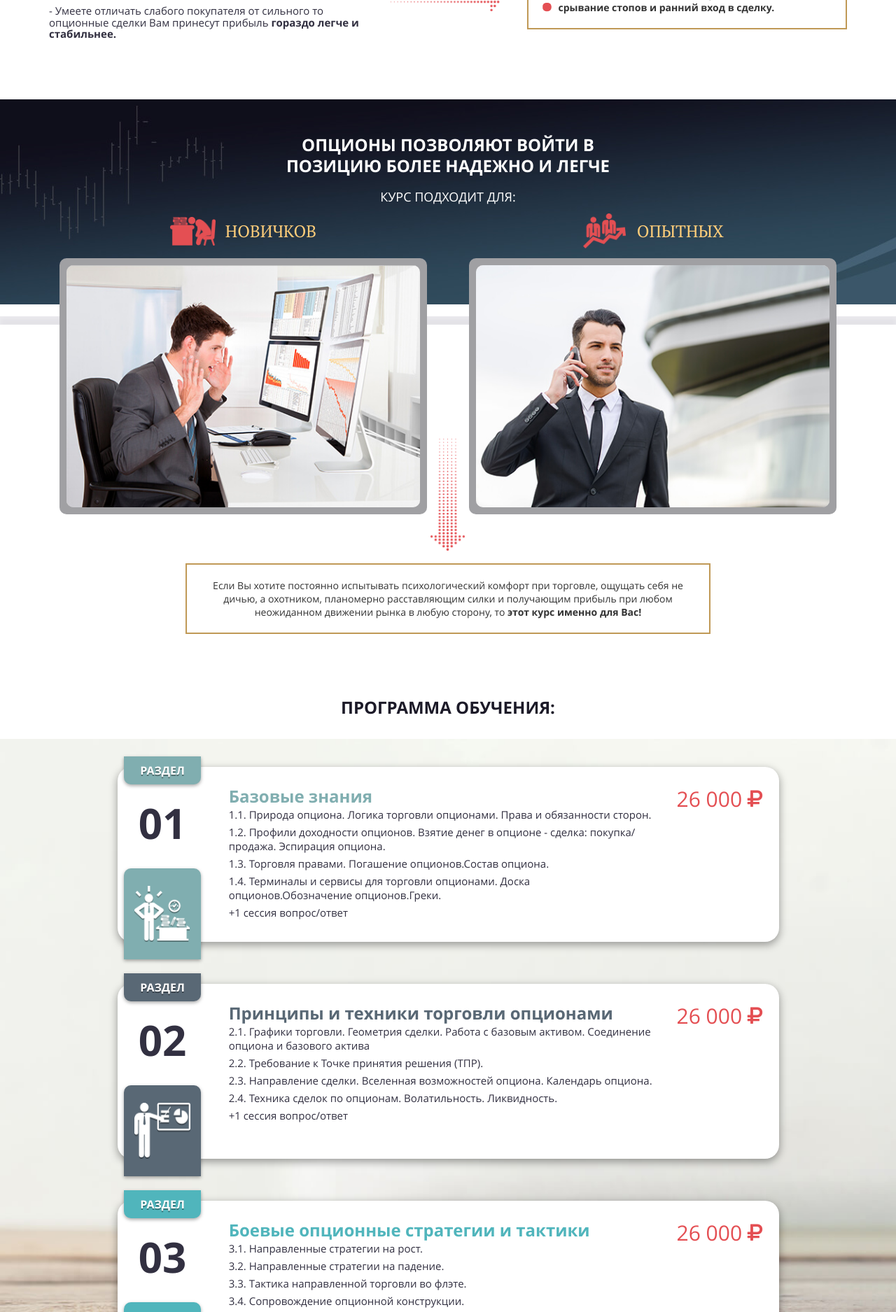
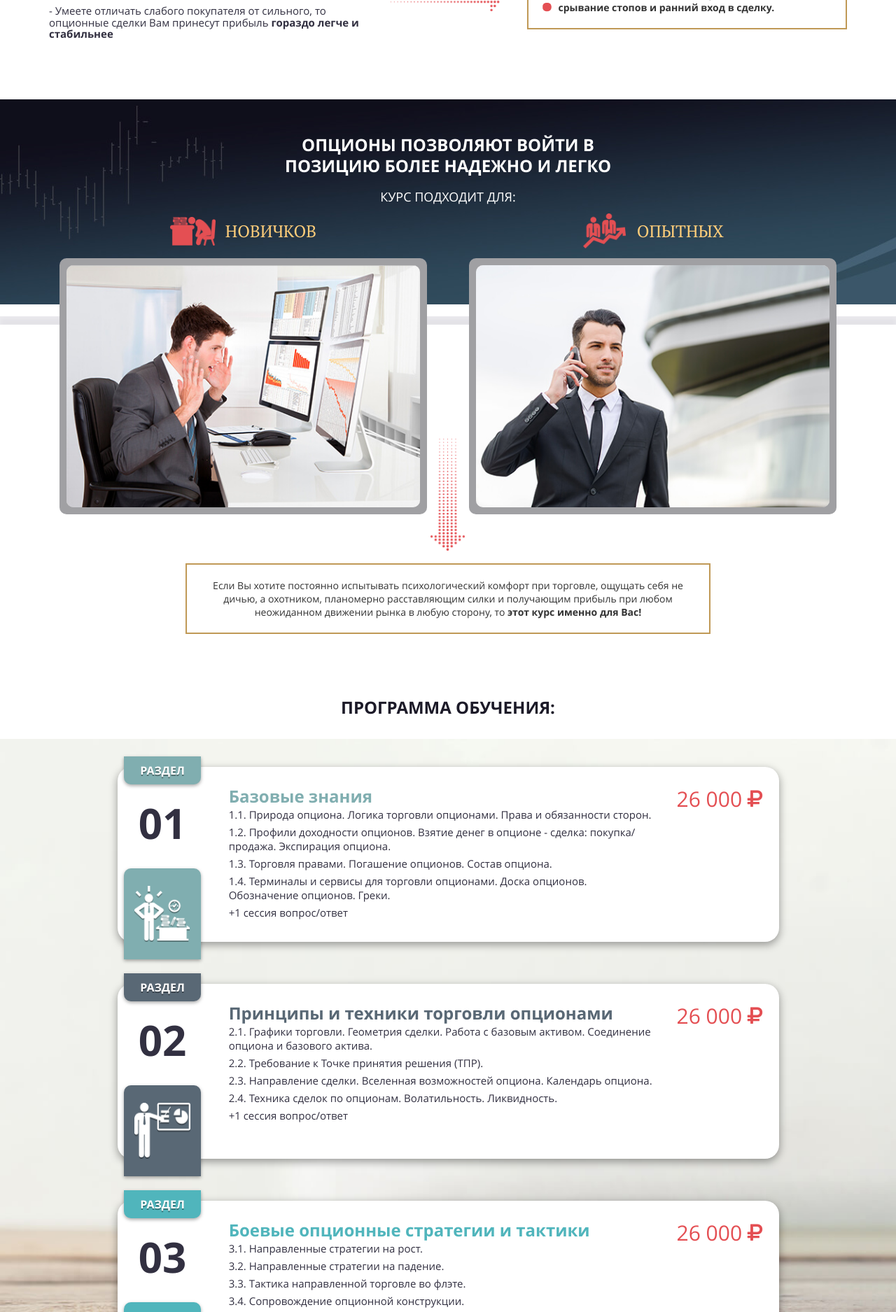
Before and after one commit to mrmcing/purnov, a PHP site: page / in a window 1280 px wide. Shown: the part 944-2819 px from the top of the page at 70% size. Run offline with PHP 8.4, Linux system fonts and the light colour scheme.

Commit message:
правки от маркетинга

```diff
--- a/index.php
+++ b/index.php
@@ -52,7 +52,7 @@
         <div class="row">
             <div class="col-md-8 col-md-offset-2 col-xs-12">
                 <h1>Опционы На Старт!</h1>
-                <p class="sub-title">Уникальная авторская методика Александра Пурнова по направленной торговли опционами</p>
+                <p class="sub-title">Уникальная авторская методика Александра Пурнова для направленной торговле опционами</p>
             </div>
             <div class="col-md-10 col-md-offset-1 col-xs-12">
                 <div class="box-what-is-it">
@@ -85,7 +85,7 @@
                             <h4>Если Вы:</h4>
                             <ul>
                                 <li>- Уже начинаете видеть уровни покупок и продаж</li>
-                                <li>- Умеете отличать слабого покупателя от сильного то опционные сделки Вам принесут прибыль <strong>гораздо легче и стабильнее.</strong></li>
+                                <li>- Умеете отличать слабого покупателя от сильного, то опционные сделки Вам принесут прибыль <strong>гораздо легче и стабильнее</strong></li>
                             </ul>
                         </div>
                         <div class="col-md-2 col-sm-3 hidden-xs">
@@ -97,7 +97,7 @@
                                     <img class="media-object" src="img/icon/important.png" alt="...">
                                 </div>
                                 <div class="media-body">
-                                    <p>И самое главное торговля опционами позволит избежать основных ошибок в трейдинге - <strong>постоянное срывание стопов и ранний вход в сделку.</strong></p>
+                                    <p>И самое главное: торговля опционами позволит избежать основных ошибок в трейдинге - <strong>постоянное срывание стопов и ранний вход в сделку.</strong></p>
                                 </div>
                             </div>
                         </div>
@@ -112,7 +112,7 @@
         <div class="container">
             <div class="row">
                 <div class="col-md-6 col-md-offset-3 col-xs-12">
-                    <h2>Опционы позволяют войти в позицию более надежно и легче</h2>
+                    <h2>Опционы позволяют войти в позицию более надежно и легко</h2>
                     <div class="sub-title">курс подходит для:</div>
                 </div>
             </div>
@@ -170,9 +170,9 @@
                                     <div class="title">Базовые знания</div>
                                     <ul>
                                         <li>1.1. Природа опциона. Логика торговли опционами. Права и обязанности сторон.</li>
-                                        <li>1.2. Профили доходности опционов. Взятие денег в опционе - сделка: покупка/продажа. Эспирация опциона.</li>
-                                        <li>1.3. Торговля правами. Погашение опционов.Состав опциона.</li>
-                                        <li>1.4. Терминалы и сервисы для торговли опционами. Доска опционов.Обозначение опционов.Греки.</li>
+                                        <li>1.2. Профили доходности опционов. Взятие денег в опционе - сделка: покупка/продажа. Экспирация опциона.</li>
+                                        <li>1.3. Торговля правами. Погашение опционов. Состав опциона.</li>
+                                        <li>1.4. Терминалы и сервисы для торговли опционами. Доска опционов. Обозначение опционов. Греки.</li>
                                     </ul>
                                     <p>+1 сессия вопрос/ответ</p>
                                 </div>
@@ -195,7 +195,7 @@
                                 <div class="box-description">
                                     <div class="title">Принципы и техники торговли опционами</div>
                                     <ul>
-                                        <li>2.1. Графики торговли. Геометрия сделки. Работа с базовым активом. Соединение опциона и базового актива</li>
+                                        <li>2.1. Графики торговли. Геометрия сделки. Работа с базовым активом. Соединение опциона и базового актива.</li>
                                         <li>2.2. Требование к Точке принятия решения (ТПР).</li>
                                         <li>2.3. Направление сделки. Вселенная возможностей опциона. Календарь опциона.</li>
                                         <li>2.4. Техника сделок по опционам. Волатильность. Ликвидность.</li>
@@ -223,7 +223,7 @@
                                     <ul>
                                         <li>3.1. Направленные стратегии на рост.</li>
                                         <li>3.2. Направленные стратегии на падение.</li>
-                                        <li>3.3. Тактика направленной торговли во флэте.</li>
+                                        <li>3.3. Тактика направленной торговле во флэте.</li>
                                         <li>3.4. Сопровождение опционной конструкции. </li>
                                     </ul>
                                     <p>+1 сессия вопрос/ответ</p>
```
